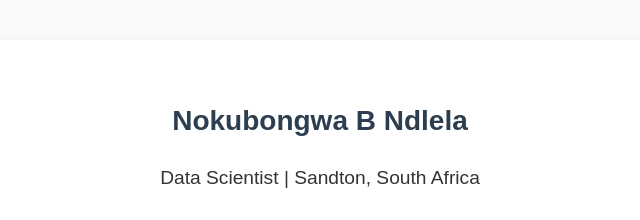
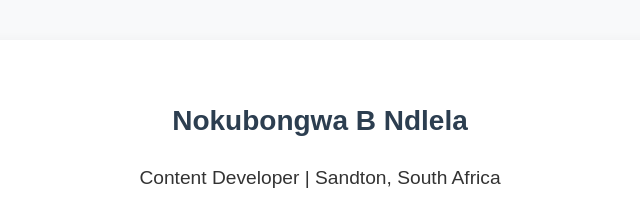
Before and after one commit to Nokubongwa/Personal-Portfolio, a plain HTML site: page cv.html in a window 1280 px wide. Shown: the top 220 px of the page, 320-960 px from the left. Drawn offline with Linux system fonts and the light colour scheme.

Commit message:
Update cv.html

```diff
--- a/cv.html
+++ b/cv.html
@@ -116,7 +116,7 @@
     <div class="container">
     <header>
       <h1>Nokubongwa B Ndlela</h1>
-      <p class="tagline">Data Scientist | Sandton, South Africa</p>
+      <p class="tagline">Content Developer | Sandton, South Africa</p>
       <a href="images/NOKUBONGWA BUHLE NDLELA CV.pdf" class="download-button" download>Download Resume</a>
 
       <div class="contact">
```
